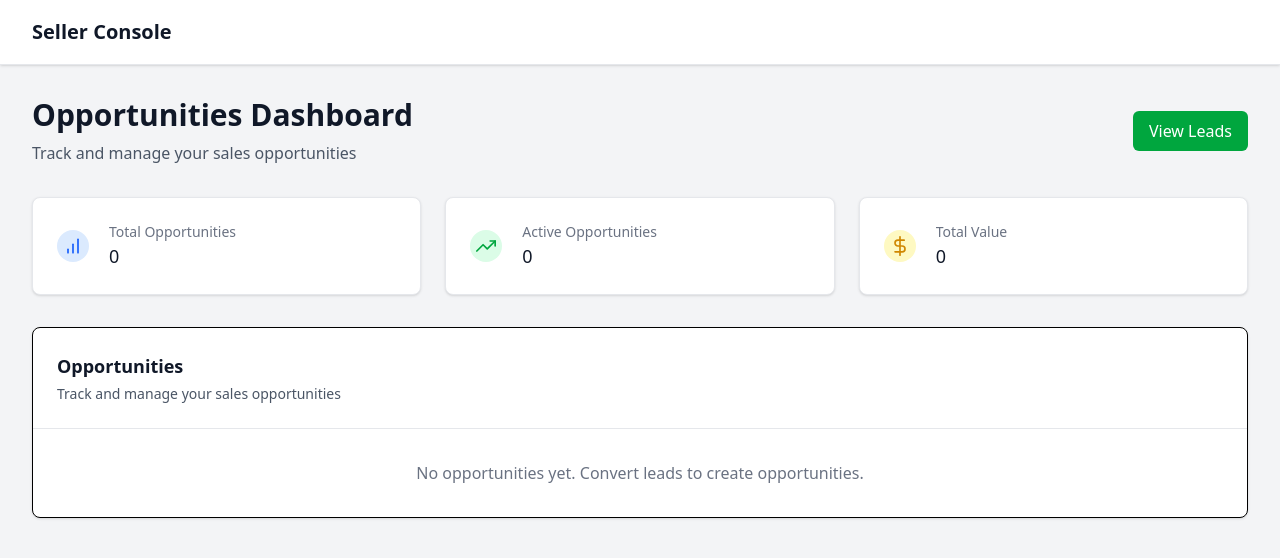
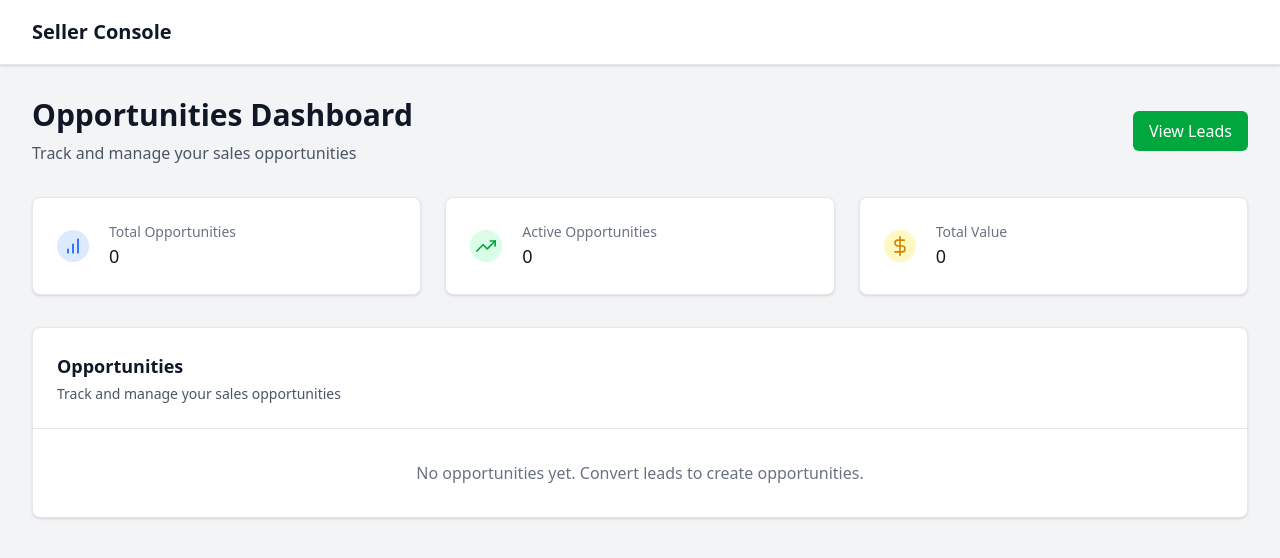
Before and after one commit to trev0ux/seller-console, a React (Vite) app: page /opportunities in a window 1280 px wide. Shown: the top 558 px of the page. Built offline with nearby package versions, Linux system fonts and the light colour scheme.

Commit message:
feat: change border of opportunities table

```diff
--- a/src/components/organisms/OpportunitiesTable.tsx
+++ b/src/components/organisms/OpportunitiesTable.tsx
@@ -7,7 +7,7 @@ interface OpportunitiesTableProps {
 export default function OpportunitiesTable({ opportunities }: OpportunitiesTableProps) {
   if (opportunities.length === 0) {
     return (
-      <div className="bg-white rounded-lg shadow-sm border overflow-hidden">
+      <div className="bg-white rounded-lg shadow-sm border border-gray-200 overflow-hidden">
         <div className="p-6 border-b border-gray-200">
           <h2 className="text-lg font-semibold text-gray-900">Opportunities</h2>
           <p className="text-sm text-gray-600 mt-1">Track and manage your sales opportunities</p>
```
